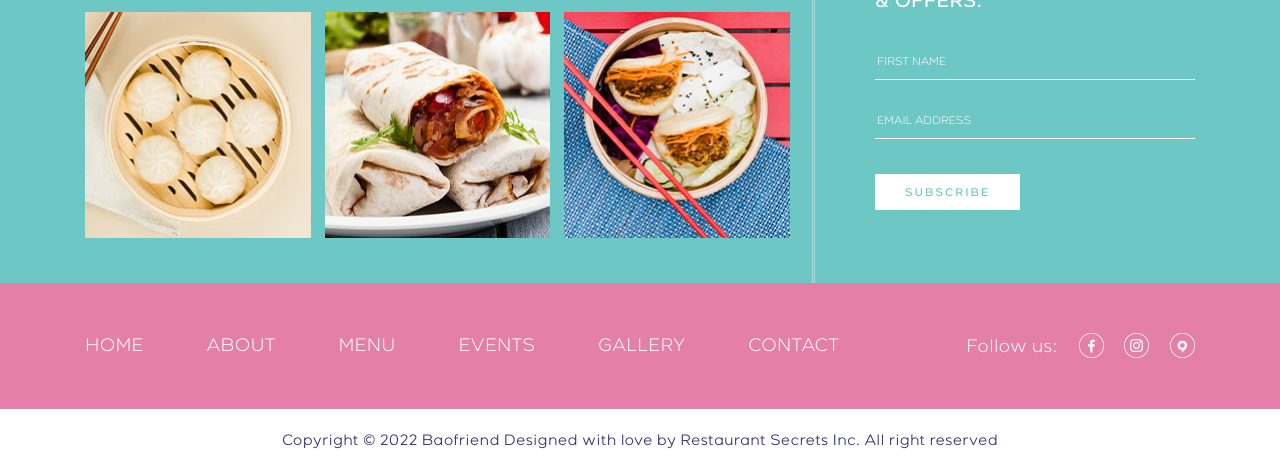
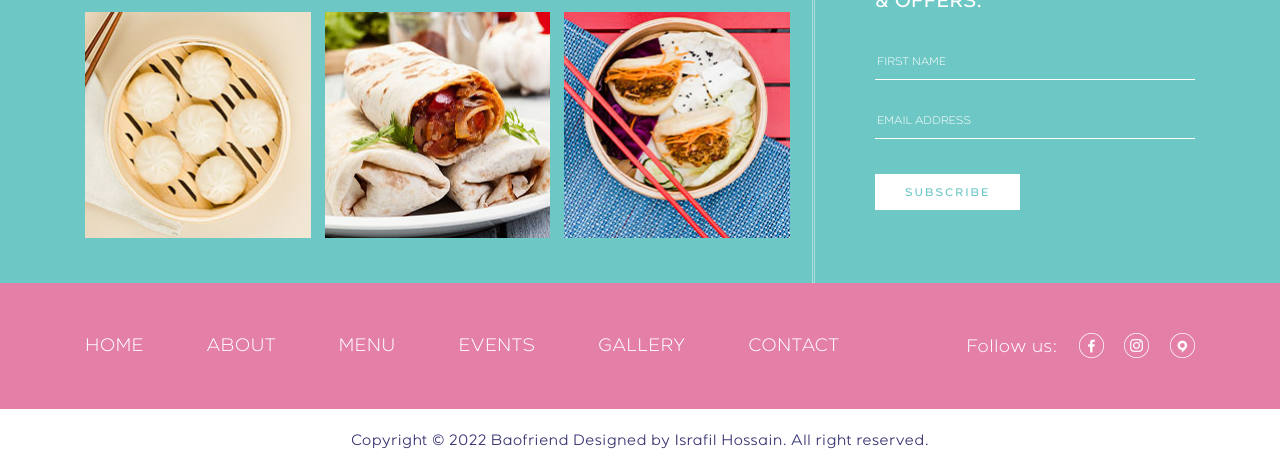
Before and after one commit to israfilhossain/baofriend, a plain HTML site: page gallery.html in a window 1280 px wide. Shown: the part 3285-3760 px from the top of the page. Drawn offline with nearby package versions, Linux system fonts and the light colour scheme.

Commit message:
Update gallery.html

```diff
--- a/gallery.html
+++ b/gallery.html
@@ -287,7 +287,7 @@
     <div class="container">
       <div class="row">
         <div class="col-md-12">
-          <p>Copyright © 2022 Baofriend Designed with love by Restaurant Secrets Inc. All right reserved</p>
+          <p>Copyright © 2022 Baofriend Designed by Israfil Hossain. All right reserved.</p>
         </div>
       </div>
     </div>
```
